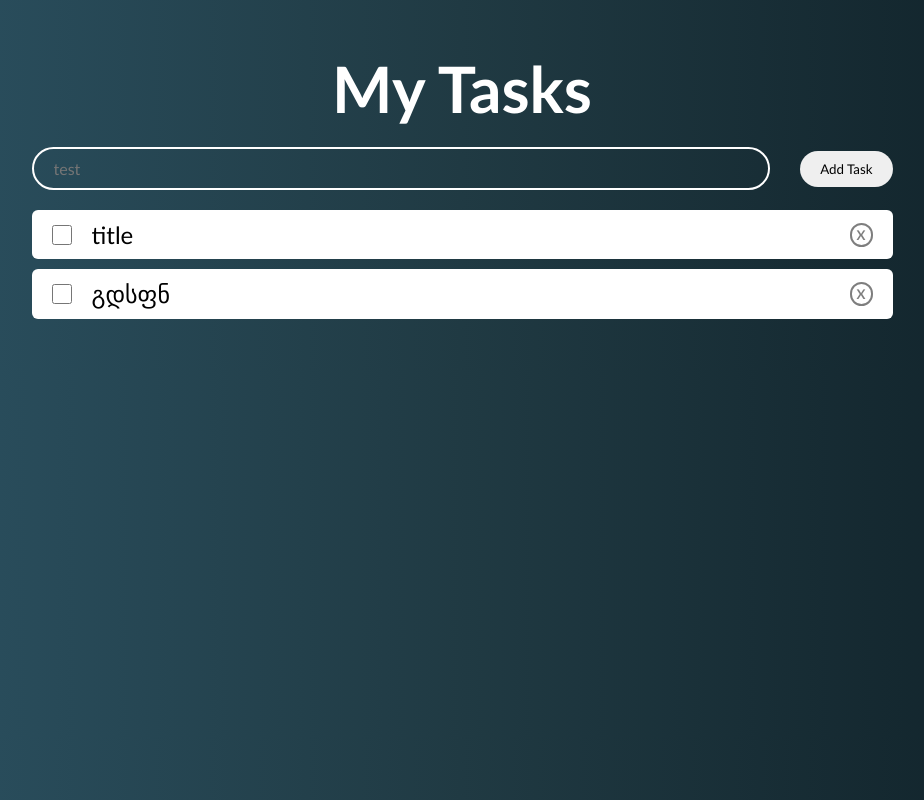
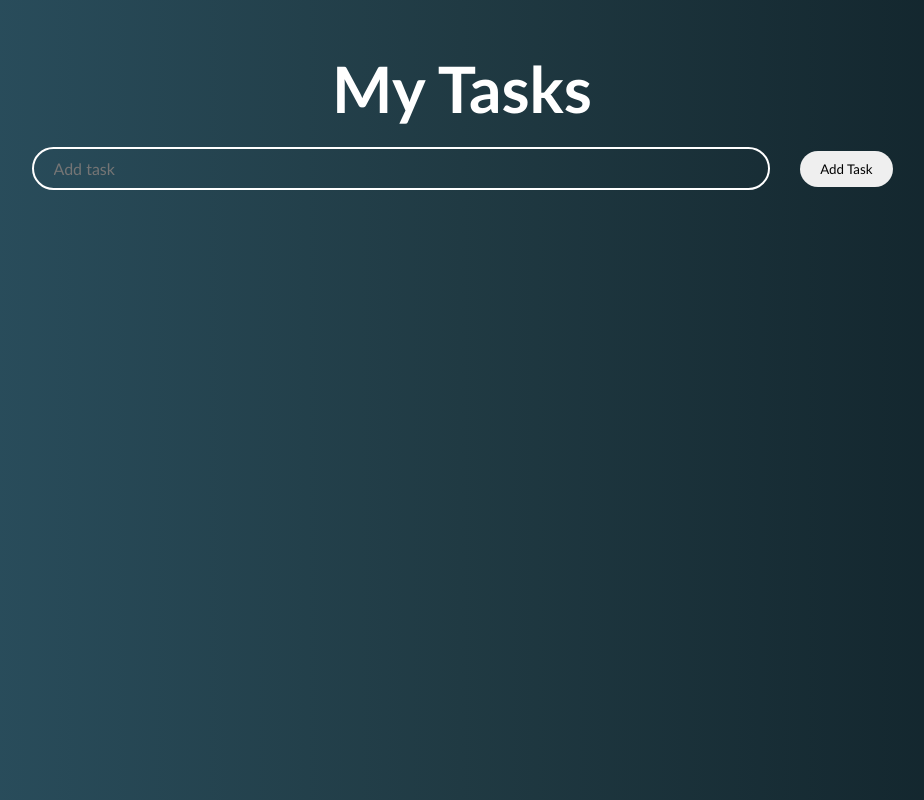
Before and after one commit to Chubina7/react_ToDoApp, a React (Create React App) app: page / in a window 1280 px wide. Shown: the whole page, without its empty margins (178-1102 px from the left). Built offline with nearby package versions, Linux system fonts and the light colour scheme.

Commit message:
add functionality

```diff
--- a/src/App.jsx
+++ b/src/App.jsx
@@ -1,12 +1,11 @@
 import "./App.css";
-import ListContainer from "./components/listContainer/ListContainer";
-import SearchBar from "./components/searchBar/SearchBar";
+import AddItems from "./components/addItems/AddItems";
 
 export default function App() {
   return (
     <div className="mainContainer">
       <h1 className="heading">My Tasks</h1>
-      <SearchBar />
+      <AddItems />
     </div>
   );
 }
--- /dev/null
+++ b/src/components/addItems/AddItems.jsx
@@ -0,0 +1,41 @@
+import React from "react";
+import { useState } from "react";
+import styles from "./AddItems.module.css";
+import ListItem from "../listItem/ListItem";
+import ListContainer from "../listContaiener/ListContainer";
+
+export default function AddItems() {
+  const [value, setValue] = useState("");
+  const [tasks, setTasks] = useState([]);
+
+  const changeHandler = (e) => setValue(e.target.value);
+
+  const addTask = () => {
+    if (value.trim() !== "") {
+      setTasks([...tasks, value]);
+      setValue("");
+    }
+  };
+
+  const deleteTask = () => {
+    console.log("deleted");
+  };
+
+  return (
+    <>
+      <div className={styles.addContainer}>
+        <input
+          className={styles.inputField}
+          type="text"
+          placeholder="Add task"
+          value={value}
+          onChange={changeHandler}
+        />
+        <button className={styles.inputBtn} onClick={addTask}>
+          Add Task
+        </button>
+      </div>
+      <ListContainer tasks={tasks} onDeleteClick={deleteTask}/>
+    </>
+  );
+}
--- a/src/components/searchBar/SearchBar.module.css
+++ b/src/components/addItems/AddItems.module.css
@@ -1,4 +1,4 @@
-.search {
+.addContainer {
   width: 100%;
   display: flex;
   justify-content: space-between;
@@ -6,7 +6,7 @@
   gap: 30px;
 }
 @media screen and (max-width: 768px) {
-  .search {
+  .addContainer {
     gap: 15px;
   }
 }
@@ -26,16 +26,3 @@
   border: none;
   border-radius: 26px;
 }
-
-.listContainer {
-  width: 100%;
-  height: fit-content;
-}
-
-.listAllItems {
-  display: flex;
-  justify-content: center;
-  align-items: center;
-  flex-direction: column;
-  gap: 10px;
-}
--- /dev/null
+++ b/src/components/listContaiener/ListContainer.jsx
@@ -0,0 +1,19 @@
+import React from "react";
+import ListItem from "../listItem/ListItem";
+import styles from "./ListContainer.module.css";
+
+export default function ListContainer(props) {
+  return (
+    <div className={styles.listContainer}>
+      <ul className={styles.listAllItems}>
+        {props.tasks.map((task, index) => {
+          let title =
+            task.split("")[0].toUpperCase() +
+            task.split("").slice(1, task.lenght).join("");
+
+          return <ListItem title={title} key={index} onDeleteClick={props.onDeleteClick} />;
+        })}
+      </ul>
+    </div>
+  );
+}
--- a/src/components/listContainer/ListContainer.jsx
+++ /dev/null
@@ -1,12 +0,0 @@
-import styles from "./listContainer.module.css";
-import ListItem from "../listItem/ListItem";
-
-export default function ListContainer() {
-  return (
-    <div className={styles.listContainer}>
-      <ul className={styles.listAllItems}>
-        <ListItem title={"title"} />
-      </ul>
-    </div>
-  );
-}
--- a/src/components/listItem/ListItem.jsx
+++ b/src/components/listItem/ListItem.jsx
@@ -9,12 +9,16 @@ export default function ListItem(props) {
   };
 
   return (
-    <li className={styles.listItem}>
+    <li className={styles.listItem} onClick={doneHandle}>
       <div className={styles.listItemRightPart}>
         <input type="checkbox" name="done" className={styles.doneChekbox} />
-        <p className={`${styles.taskTitle} ${done && styles.checked}`}>{props.title}</p>
+        <p className={`${styles.taskTitle} ${done && styles.checked}`}>
+          {props.title}
+        </p>
       </div>
-      <button className={styles.deleteBtn} onClick={doneHandle}>X</button>
+      <button className={styles.deleteBtn} onClick={props.onDeleteClick}>
+        X
+      </button>
     </li>
   );
 }
--- a/src/components/listItem/ListItem.module.css
+++ b/src/components/listItem/ListItem.module.css
@@ -7,6 +7,8 @@
   background-color: white;
   padding: 10px 20px;
   border-radius: 6px;
+  cursor: pointer;
+  user-select: none;
 }
 .listItemRightPart {
   display: flex;
--- a/src/components/searchBar/SearchBar.jsx
+++ /dev/null
@@ -1,26 +0,0 @@
-import React from "react";
-import styles from "./SearchBar.module.css";
-import ListItem from "../listItem/ListItem";
-
-export default function SearchBar() {
-  return (
-    <>
-      <div className={styles.search}>
-        <input
-          type="text"
-          placeholder="test"
-          className={styles.inputField}
-        />
-        <button className={styles.inputBtn} onClick={''}>
-          Add Task
-        </button>
-      </div>
-      <div className={styles.listContainer}>
-        <ul className={styles.listAllItems}>
-          <ListItem title={"title"} />
-          <ListItem title={"გდსფნ"} />
-        </ul>
-      </div>
-    </>
-  );
-}
```
Also changed, not shown: src/components/listContaiener/ListContainer.module.css (renamed from src/components/listContainer/listContainer.module.css).
